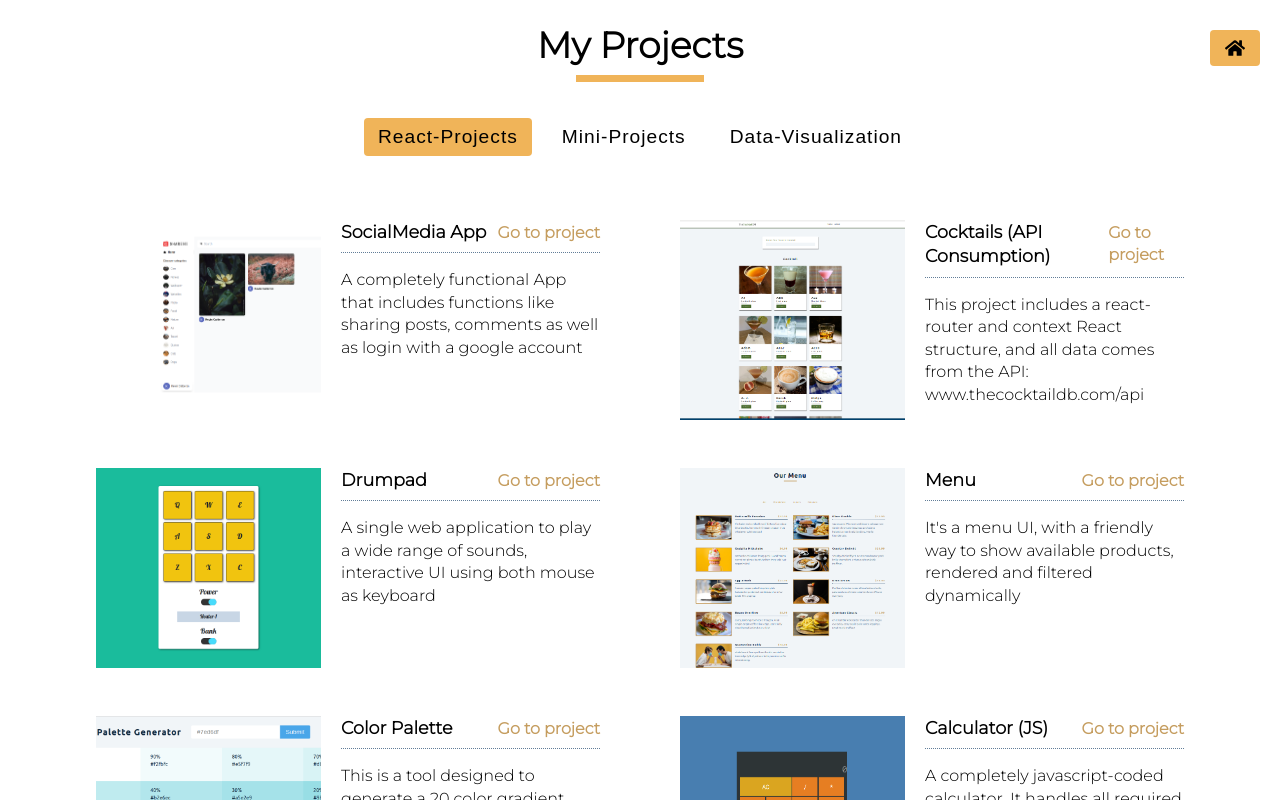
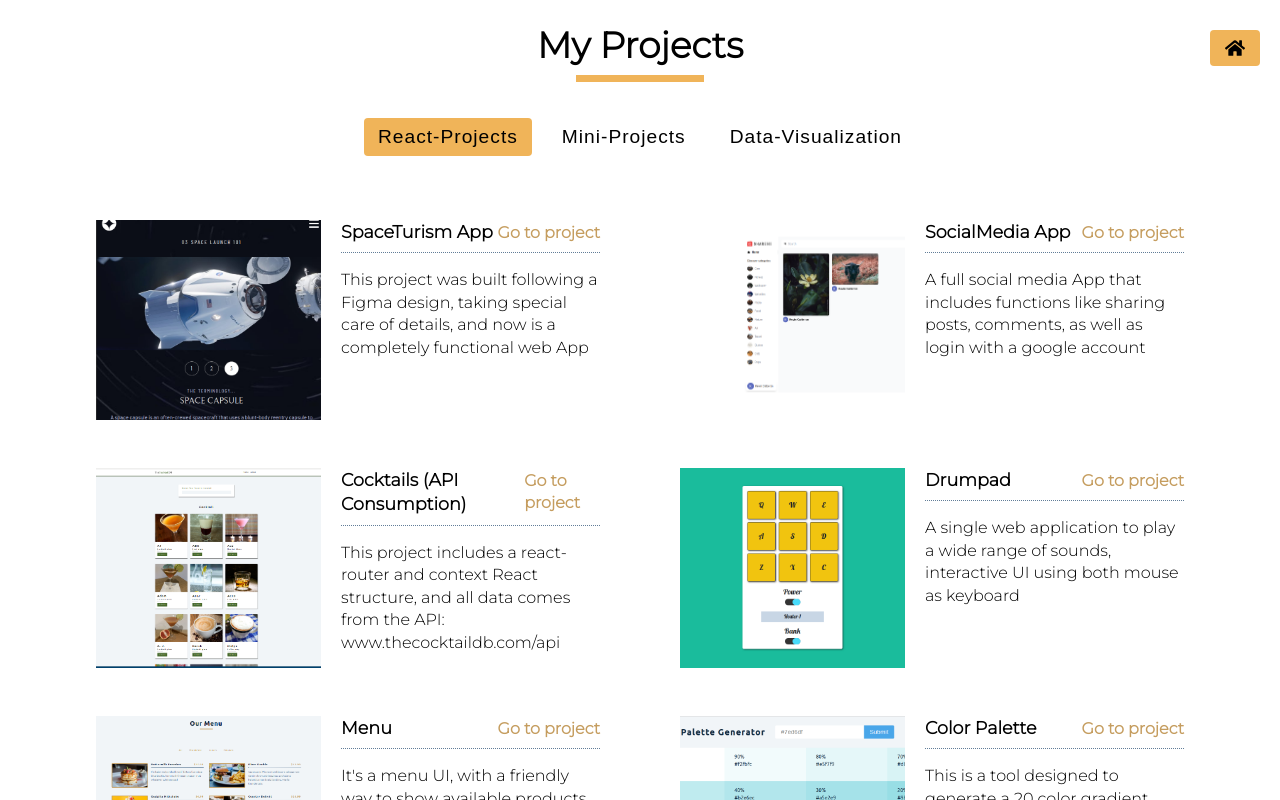
Before and after one commit to kncalderong/portfolio, a React (Create React App) app: page /projects in a window 1280 px wide. Shown: the top 800 px of the page. Built offline with nearby package versions, Linux system fonts and the light colour scheme; a web font is replaced by a local one.

Commit message:
space project added

```diff
--- a/src/data/projects.js
+++ b/src/data/projects.js
@@ -1,14 +1,21 @@
 const projects = [
   {
     id: 1,
+    name: "SpaceTurism App",
+    img: "./projects_images/space.png",
+    info: "This project was built following a Figma design, taking special care of details, and now is a completely functional web App",
+    url: "https://kn-space-tourism-app.netlify.app/",
+  },
+  {
+    id: 2,
     name: "SocialMedia App",
     img: "./projects_images/socialMedia3.png",
-    info: "A completely functional App that includes functions like  sharing posts, comments as well as login with a google account",
+    info: "A full social media App that includes functions like  sharing posts, comments, as well as login with a google account",
     url: "https://kn-social-media-app-react.netlify.app",
   },
 
   {
-    id: 2,
+    id: 3,
     name: "Cocktails (API Consumption)",
     img: "./projects_images/cocktails2.png",
     info: "This project includes a react-router and context React structure, and all data comes from the API: www.thecocktaildb.com/api",
@@ -16,63 +23,63 @@ const projects = [
   },
 
   {
-    id: 3,
+    id: 4,
     name: "Drumpad",
     img: "./projects_images/drumpad.png",
     info: "A single web application to play a wide range of sounds, interactive UI using both mouse as keyboard",
     url: "https://kn-drumpad-react.netlify.app/",
   },
   {
-    id: 4,
+    id: 5,
     name: "Menu",
     img: "./projects_images/menu1.png",
     info: "It's a menu UI, with a friendly way to show available products, rendered and filtered dynamically",
     url: "https://kn-generalmenu-reactjsproject.netlify.app/",
   },
   {
-    id: 5,
+    id: 6,
     name: "Color Palette",
     img: "./projects_images/palette.png",
     info: "This is a tool designed to generate a 20 color gradient, really useful for the setup of the inital CSS file",
     url: "https://kn-colorgenerator-reactjsproject.netlify.app/",
   },
   {
-    id: 6,
+    id: 7,
     name: "Calculator (JS)",
     img: "./projects_images/calc.png",
     info: "A completely javascript-coded calculator. It handles all required conditions in terms of operators combinations",
     url: "https://kn-jscalc-react.netlify.app/",
   },
   {
-    id: 7,
+    id: 8,
     name: "Tours",
     img: "./projects_images/tours.png",
     info: "It's a UI aimed to stand out the best photo of each tourist place offered",
     url: "https://kn-tours-travel-reactjsproject.netlify.app/",
   },
   {
-    id: 8,
+    id: 9,
     name: "Grocery Budget",
     img: "./projects_images/grocery.png",
     info: "A grocery-budget application that uses local storage to keep tracking of the added items",
     url: "https://kn-grocery-bud-reactjsproject.netlify.app/",
   },
   {
-    id: 9,
+    id: 10,
     name: "Training Clock",
     img: "./projects_images/training.png",
     info: "This app involves the use of timing on the code and can be used for study or training time management",
     url: "https://kn-training-clock-react.netlify.app/",
   },
   {
-    id: 10,
+    id: 11,
     name: "Market Cart (Reduce)",
     img: "./projects_images/cart.png",
     info: "this project market cart uses Reduce to handle the state flow in a more controlled way",
     url: "https://kn-cart-reactjsproject.netlify.app/",
   },
   {
-    id: 11,
+    id: 12,
     name: "Alternative Random Text",
     img: "./projects_images/lorem.png",
     info: "It's an application that generates random text alternative to Lorem Ipsum",
--- a/src/pages/Home.js
+++ b/src/pages/Home.js
@@ -10,8 +10,10 @@ const Home = () => {
         <section id="welcome-section" className="welcome-section">
           <h1>Hi, I'm Kevin Nicolas Calderon</h1>
           <p>
-            A front-end developer (ReactJs) who enjoy the process of learning
-            and improving as a way to live
+            I'm a front-end developer (ReactJs), who takes special care of the
+            details, functionality, and good practices in coding. I'm always
+            improving my programming skills and I'm pleased to invite you to
+            take a look at my job
           </p>
         </section>
         <Work />
```
Also changed, not shown: public/projects_images/space.png (added).
